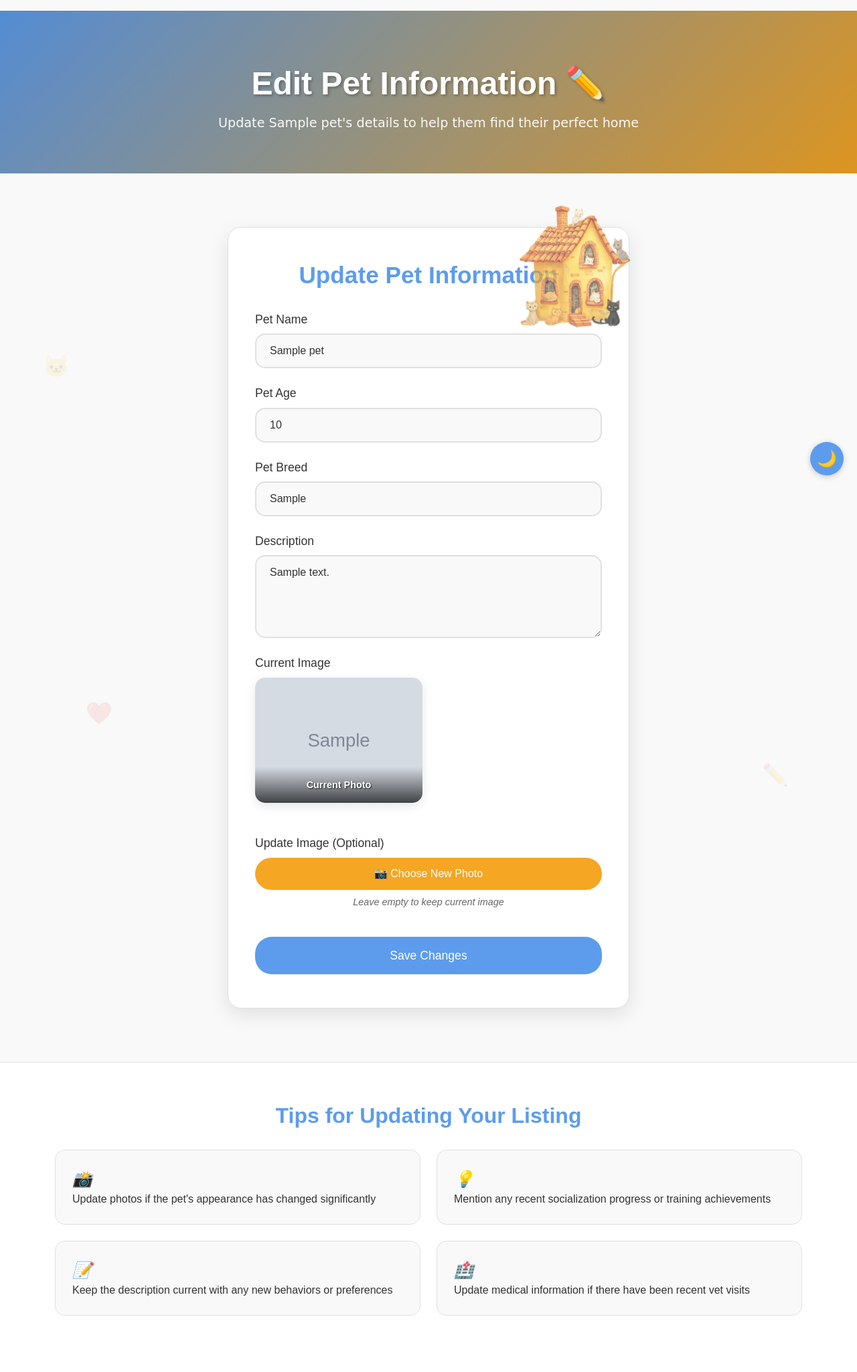
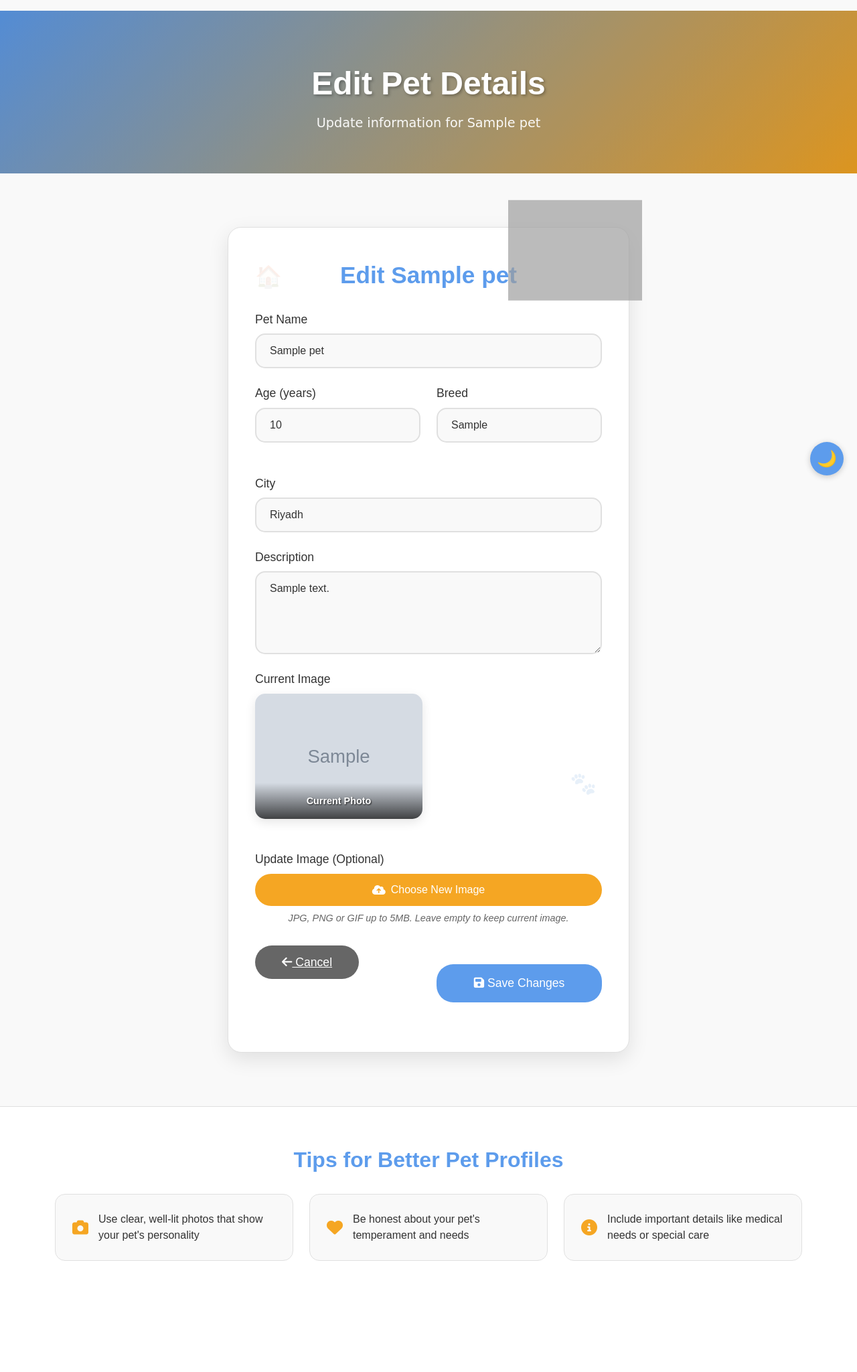
Before and after one commit to renad03-20/cutepaws, a Flask app: page /edit_pet/1 in a window 1280 px wide. Shown: the part 70-2119 px from the top of the page at 67% size. After the commit the page ends 1953 px from the top, so only its background shows below. Run offline with Flask 3, Linux system fonts and the light colour scheme; a user stored in the database is signed in; tables that the repository leaves empty hold one stand-in row (values such as "Sample post"); grey boxes marked "Sample" are stand-in pictures; some web fonts are replaced; grey boxes are pictures that could not be loaded.

Commit message:
Fix edit pet form validation and data pre-filling
- Added 'value' attributes to correctly pre-fill existing pet data.
- Implemented logic to auto-select the current city in the dropdown.
- Ensured description textarea is populated.
- Added current image preview.

```diff
--- a/wepsite/templates/edit_pet.html
+++ b/wepsite/templates/edit_pet.html
@@ -1,5 +1,6 @@
 {% extends "base.html" %}
-{% block title %}Edit Pet{% endblock %}
+
+{% block title %}Edit {{ pet.name }}{% endblock %}
 
 {% block extra_css %}
 <link rel="stylesheet" href="{{ url_for('static', filename='css/editpet.css') }}">
@@ -9,78 +10,124 @@
 <!-- Hero Section -->
 <section class="editpet-hero">
     <div class="container">
-        <div class="row justify-content-center">
-            <div class="col-lg-8">
         <div class="hero-content">
-                    <h1 class="hero-title">Edit Pet Information ✏️</h1>
-                    <p class="hero-subtitle">Update {{ pet.name }}'s details to help them find their perfect home</p>
-                </div>
-            </div>
+            <h1 class="hero-title">Edit Pet Details</h1>
+            <p class="hero-subtitle">Update information for {{ pet.name }}</p>
         </div>
     </div>
 </section>
 
-<!-- Main Form Section -->
+<!-- Main Content Section -->
 <section class="main-section">
     <div class="container">
+        <div class="form-container">
+            <!-- Decorative house icon -->
+            <img src="{{ url_for('static', filename='images/house-icon.svg') }}"
+                 alt="House decoration" class="house-decoration"
+                 onerror="this.style.display='none'">
+
             <!-- Floating decorative elements -->
-        <div class="floating-element">🐱</div>
-        <div class="floating-element">✏️</div>
+            <div class="floating-element">🐾</div>
             <div class="floating-element">❤️</div>
+            <div class="floating-element">🏠</div>
 
-        <div class="row justify-content-center">
-            <div class="col-12">
-                <div class="form-container">
-                    <img src="{{ url_for('static', filename='imgUsedToBuildTheWebsite/house2.png') }}" class="house-decoration" alt="Cat House">
+            <h2 class="form-title">Edit {{ pet.name }}</h2>
 
-                    <h2 class="form-title">Update Pet Information</h2>
-
-                    <form method="POST" enctype="multipart/form-data">
+            <form method="POST" enctype="multipart/form-data" id="edit-pet-form">
+                <!-- Pet Name -->
                 <div class="form-group">
                     <label for="name" class="form-label">Pet Name</label>
-                            <input type="text" class="form-control" name="name" id="name" value="{{ pet.name }}" placeholder="Enter the pet's name" required>
+                    <input type="text" class="form-control" id="name" name="name"
+                           value="{{ pet.name }}" required placeholder="Enter pet's name">
                 </div>
 
+                <!-- Age and Breed in Row -->
+                <div class="row" style="margin-bottom: 1.5rem;">
+                    <div class="col-md-6">
                         <div class="form-group">
-                            <label for="age" class="form-label">Pet Age</label>
-                            <input type="text" class="form-control" name="age" id="age" value="{{ pet.age }}" placeholder="e.g., 2 years old, 6 months" required>
+                            <label for="age" class="form-label">Age (years)</label>
+                            <input type="number" class="form-control" id="age" name="age"
+                                   value="{{ pet.age }}" required min="0" max="30" step="0.5"
+                                   placeholder="e.g., 2.5">
+                        </div>
+                    </div>
+                    <div class="col-md-6">
+                        <div class="form-group">
+                            <label for="breed" class="form-label">Breed</label>
+                            <input type="text" class="form-control" id="breed" name="breed"
+                                   value="{{ pet.breed }}" required placeholder="e.g., Persian, Golden Retriever">
+                        </div>
+                    </div>
                 </div>
 
+                <!-- City Selection -->
                 <div class="form-group">
-                            <label for="breed" class="form-label">Pet Breed</label>
-                            <input type="text" class="form-control" name="breed" id="breed" value="{{ pet.breed }}" placeholder="e.g., Persian, Siamese, Mixed" required>
+                    <label for="city" class="form-label">City</label>
+                    <select class="form-control" id="city" name="city" required>
+                        <option value="" disabled>Select a city</option>
+                        {% for key, value in city_map.items() %}
+                            <option value="{{ key }}" {% if key == pet.city|string %}selected{% endif %}>
+                                {{ value }}
+                            </option>
+                        {% endfor %}
+                    </select>
                 </div>
 
+                <!-- Description -->
                 <div class="form-group">
                     <label for="description" class="form-label">Description</label>
-                            <textarea class="form-control" name="description" id="description" rows="4" placeholder="Tell us about this pet's personality, habits, and what makes them special..." required>{{ pet.description }}</textarea>
+                    <textarea class="form-control" id="description" name="description"
+                              rows="4" required placeholder="Tell us about {{ pet.name }}'s personality, habits, and special needs...">{{ pet.description }}</textarea>
                 </div>
 
+                <!-- Image Upload -->
                 <div class="form-group">
                     <label class="form-label">Current Image</label>
+                    {% if pet.image_filename %}
                     <div class="current-image-container">
-                                <img src="{{ url_for('static', filename='uploads/' + pet.image_filename) }}" class="current-image" alt="{{ pet.name }}">
+                        <img src="{{ url_for('static', filename='uploads/' + pet.image_filename) }}"
+                             alt="Current image of {{ pet.name }}" class="current-image">
                         <div class="image-overlay">
                             <span class="image-label">Current Photo</span>
                         </div>
                     </div>
+                    {% else %}
+                    <div class="alert alert-info" style="background-color: var(--color-background); border-color: var(--color-border);">
+                        No image currently uploaded
+                    </div>
+                    {% endif %}
                 </div>
 
                 <div class="form-group">
-                            <label for="formFile" class="form-label">Update Image (Optional)</label>
+                    <label for="image" class="form-label">Update Image (Optional)</label>
                     <div class="file-upload-wrapper">
-                                <input class="form-control" type="file" id="formFile" name="image" hidden accept="image/*">
-                                <button type="button" class="file-upload-btn" onclick="document.getElementById('formFile').click();">
-                                    📸 Choose New Photo
+                        <input type="file" class="form-control" id="image" name="image"
+                               accept="image/*" style="display: none;">
+                        <button type="button" class="file-upload-btn" onclick="document.getElementById('image').click()">
+                            <i class="fas fa-cloud-upload-alt"></i> Choose New Image
                         </button>
-                                <p class="file-help-text">Leave empty to keep current image</p>
+                        <p class="file-help-text">JPG, PNG or GIF up to 5MB. Leave empty to keep current image.</p>
+                        <small id="selected-file" class="text-muted" style="display: block; margin-top: 10px; text-align: center;"></small>
                     </div>
                 </div>
 
-                        <button type="submit" class="submit-btn">Save Changes</button>
-                    </form>
+                <!-- Form Actions -->
+                <div class="form-group" style="margin-top: 2rem;">
+                    <div class="row">
+                        <div class="col-md-6">
+                            <a href="{{ url_for('views.pet_detail', pet_id=pet.id) }}"
+                               class="submit-btn" style="background-color: var(--color-text-light) !important;">
+                                <i class="fas fa-arrow-left"></i> Cancel
+                            </a>
+                        </div>
+                        <div class="col-md-6">
+                            <button type="submit" class="submit-btn">
+                                <i class="fas fa-save"></i> Save Changes
+                            </button>
                         </div>
                     </div>
+                </div>
+            </form>
         </div>
     </div>
 </section>
@@ -88,29 +135,106 @@
 <!-- Tips Section -->
 <section class="tips-section">
     <div class="container">
-        <h2 class="tips-title">Tips for Updating Your Listing</h2>
+        <h3 class="tips-title">Tips for Better Pet Profiles</h3>
         <div class="row">
-            <div class="col-md-6">
+            <div class="col-md-4">
                 <div class="tip-card">
-                    <i class="tip-icon">📸</i>
-                    <p class="tip-text">Update photos if the pet's appearance has changed significantly</p>
-                </div>
-                <div class="tip-card">
-                    <i class="tip-icon">📝</i>
-                    <p class="tip-text">Keep the description current with any new behaviors or preferences</p>
+                    <div class="d-flex align-items-center">
+                        <i class="fas fa-camera tip-icon"></i>
+                        <p class="tip-text">Use clear, well-lit photos that show your pet's personality</p>
                     </div>
                 </div>
-            <div class="col-md-6">
+            </div>
+            <div class="col-md-4">
                 <div class="tip-card">
-                    <i class="tip-icon">💡</i>
-                    <p class="tip-text">Mention any recent socialization progress or training achievements</p>
+                    <div class="d-flex align-items-center">
+                        <i class="fas fa-heart tip-icon"></i>
+                        <p class="tip-text">Be honest about your pet's temperament and needs</p>
                     </div>
+                </div>
+            </div>
+            <div class="col-md-4">
                 <div class="tip-card">
-                    <i class="tip-icon">🏥</i>
-                    <p class="tip-text">Update medical information if there have been recent vet visits</p>
+                    <div class="d-flex align-items-center">
+                        <i class="fas fa-info-circle tip-icon"></i>
+                        <p class="tip-text">Include important details like medical needs or special care</p>
+                    </div>
                 </div>
             </div>
         </div>
     </div>
 </section>
 {% endblock %}
+
+{% block scripts %}
+<script>
+document.addEventListener('DOMContentLoaded', function() {
+    // Show selected file name
+    const fileInput = document.getElementById('image');
+    const selectedFileSpan = document.getElementById('selected-file');
+
+    if (fileInput && selectedFileSpan) {
+        fileInput.addEventListener('change', function() {
+            if (this.files && this.files[0]) {
+                selectedFileSpan.textContent = 'Selected: ' + this.files[0].name;
+                selectedFileSpan.style.color = 'var(--color-primary)';
+            } else {
+                selectedFileSpan.textContent = '';
+            }
+        });
+    }
+
+    // Form validation
+    const form = document.getElementById('edit-pet-form');
+    if (form) {
+        form.addEventListener('submit', function(e) {
+            // Basic validation
+            const name = document.getElementById('name').value.trim();
+            const age = document.getElementById('age').value;
+            const breed = document.getElementById('breed').value.trim();
+            const city = document.getElementById('city').value;
+            const description = document.getElementById('description').value.trim();
+
+            if (!name || !age || !breed || !city || !description) {
+                e.preventDefault();
+                alert('Please fill in all required fields.');
+                return false;
+            }
+
+            // File size validation (5MB limit)
+            if (fileInput.files && fileInput.files[0]) {
+                const fileSize = fileInput.files[0].size; // in bytes
+                const maxSize = 5 * 1024 * 1024; // 5MB in bytes
+
+                if (fileSize > maxSize) {
+                    e.preventDefault();
+                    alert('File size must be less than 5MB.');
+                    fileInput.value = '';
+                    selectedFileSpan.textContent = '';
+                    return false;
+                }
+
+                // File type validation
+                const allowedTypes = ['image/jpeg', 'image/png', 'image/gif'];
+                if (!allowedTypes.includes(fileInput.files[0].type)) {
+                    e.preventDefault();
+                    alert('Only JPG, PNG, and GIF files are allowed.');
+                    fileInput.value = '';
+                    selectedFileSpan.textContent = '';
+                    return false;
+                }
+            }
+
+            // Show loading state
+            const submitBtn = form.querySelector('button[type="submit"]');
+            if (submitBtn) {
+                submitBtn.innerHTML = '<i class="fas fa-spinner fa-spin"></i> Saving...';
+                submitBtn.disabled = true;
+            }
+
+            return true;
+        });
+    }
+});
+</script>
+{% endblock %}
```
Lines whose indentation alone changed are shown as unchanged.
